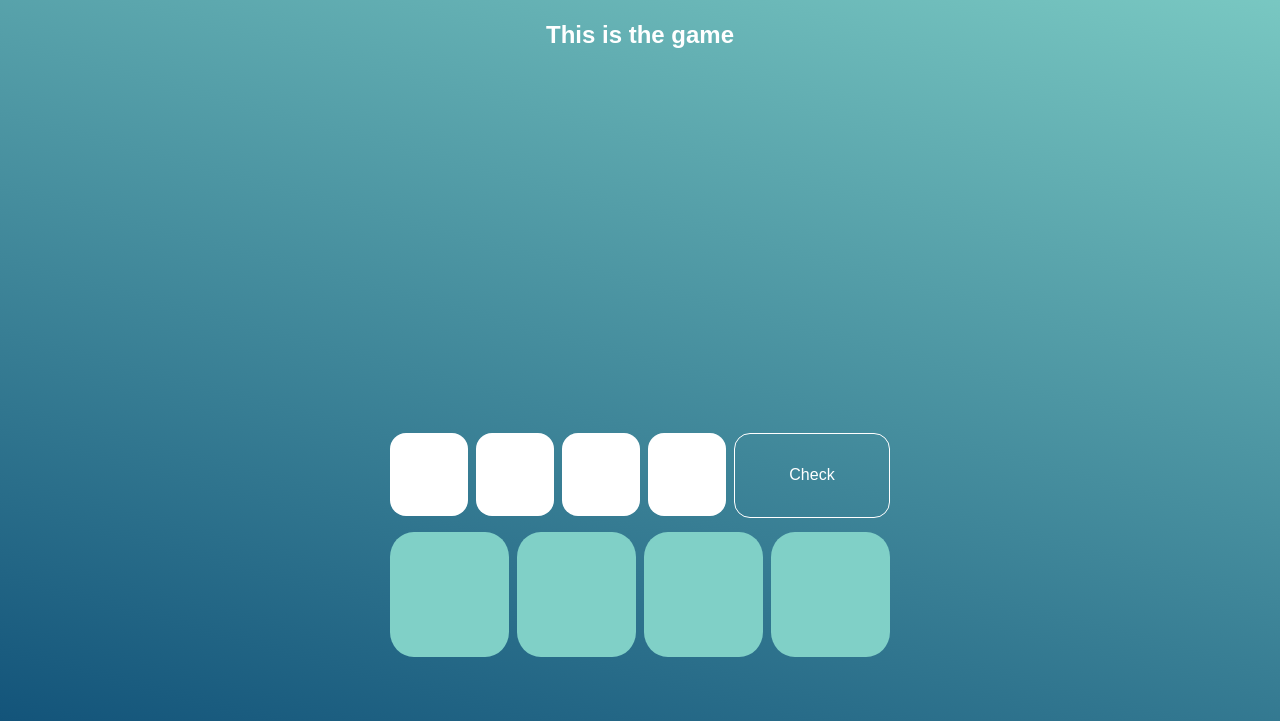
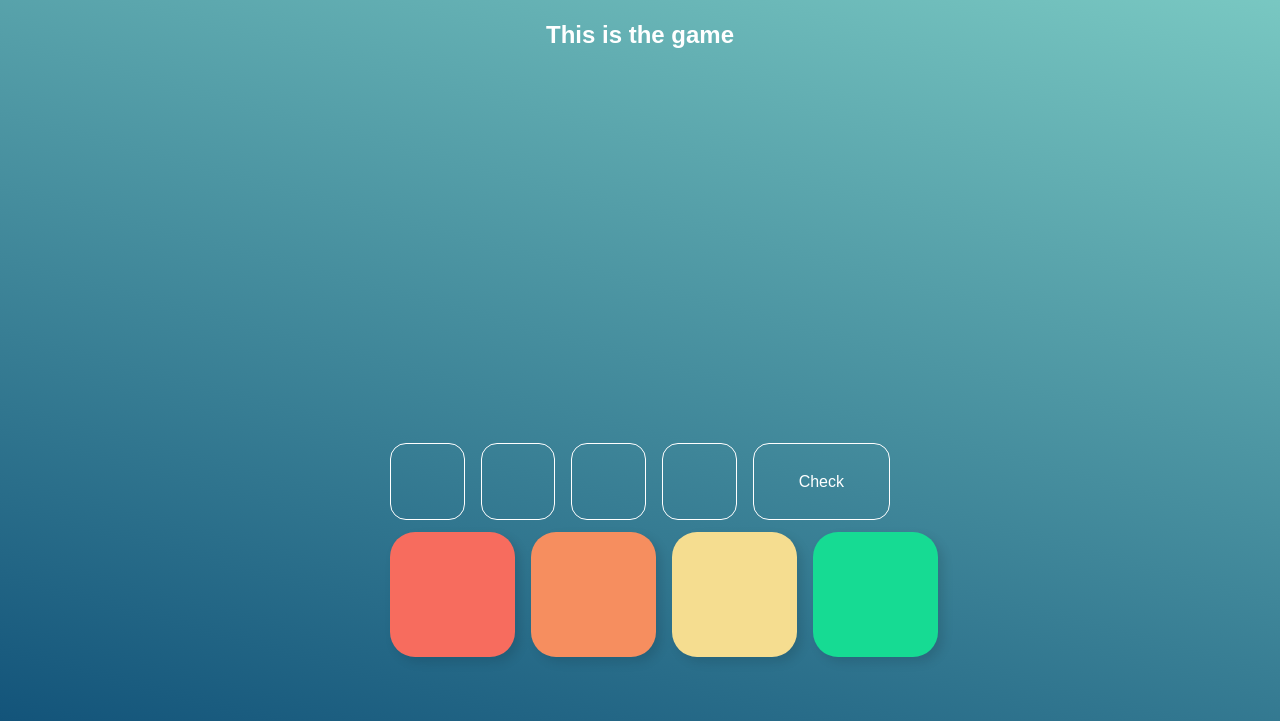
Before and after one commit to pedrogardim/mastermind, a plain HTML site: page pages/game.html in a window 1280 px wide. Both pictures are taken after a click on the button "Start game". Shown: the part 79-800 px from the top of the page. Drawn offline with Linux system fonts and the light colour scheme; a web font is replaced by a local one.

Commit message:
Set color button colors

```diff
--- a/css/styles.css
+++ b/css/styles.css
@@ -50,7 +50,8 @@ a {
 
 .button,
 .button-group,
-input[type="text"] {
+input[type="text"],
+.game-color-input {
   background-color: transparent;
   border: 0.1em white solid;
   color: white;
@@ -137,15 +138,15 @@ input[type="color"]::-moz-color-swatch {
 .color-input-container {
   display: grid;
   grid-template-columns: repeat(4, 1fr) 2fr;
-  gap: 0.5em;
+  gap: 1em;
   margin-bottom: 1em;
-  aspect-ratio: 6 / 1;
+  aspect-ratio: 7 / 1;
 }
 
 .color-buttons-container {
   display: grid;
   grid-template-columns: repeat(4, 1fr);
-  gap: 0.5em;
+  gap: 1em;
   justify-items: center;
   align-items: center;
   aspect-ratio: 4 / 1;
@@ -165,7 +166,7 @@ input[type="color"]::-moz-color-swatch {
 }
 
 .game-color-input {
-  background-color: white;
+  aspect-ratio: 1;
 }
 
 .color-button {
@@ -173,14 +174,15 @@ input[type="color"]::-moz-color-swatch {
   align-self: stretch;
   justify-self: stretch;
   border-radius: 20%;
+  aspect-ratio: 1;
 }
 
 /* UTILITY */
 
 .shadow {
-  -webkit-box-shadow: 10px 10px 21px 0px rgba(0, 0, 0, 0.33);
-  -moz-box-shadow: 10px 10px 21px 0px rgba(0, 0, 0, 0.33);
-  box-shadow: 10px 10px 21px 0px rgba(0, 0, 0, 0.33);
+  -webkit-box-shadow: 5px 5px 11px 0px rgba(0, 0, 0, 0.12);
+  -moz-box-shadow: 5px 5px 11px 0px rgba(0, 0, 0, 0.12);
+  box-shadow: 5px 5px 11px 0px rgba(0, 0, 0, 0.12);
 }
 
 .rounded {
--- a/js/game/GameController.js
+++ b/js/game/GameController.js
@@ -15,6 +15,10 @@ export class GameController {
     this.difficulty = difficulty;
     this.colors = colors;
 
+    document
+      .querySelectorAll(".color-button")
+      .forEach((el, i) => (el.style.backgroundColor = this.colors[i]));
+
     this.initializeEvents();
     this.update();
   }
--- a/js/templates/game.js
+++ b/js/templates/game.js
@@ -10,9 +10,9 @@ export const gameTemplate = `
         <div class="button">Check</div>
     </div>
     <div class="color-buttons-container">
-        <div class="color-button"></div>
-        <div class="color-button"></div>
-        <div class="color-button"></div>
-        <div class="color-button"></div>
+        <div class="color-button shadow"></div>
+        <div class="color-button shadow"></div>
+        <div class="color-button shadow"></div>
+        <div class="color-button shadow"></div>
     </div>
 `;
```
